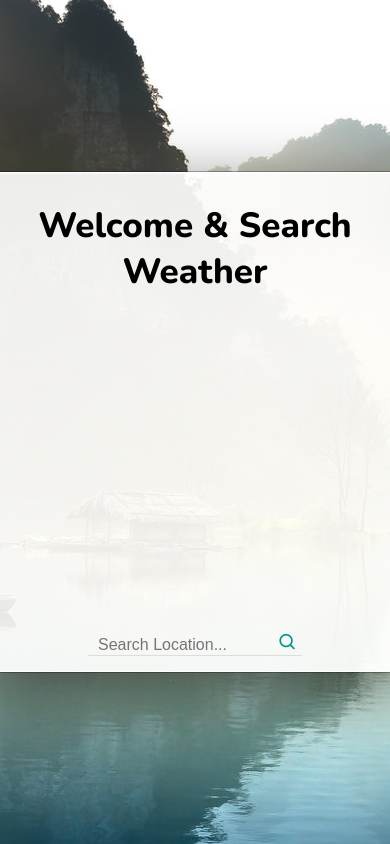
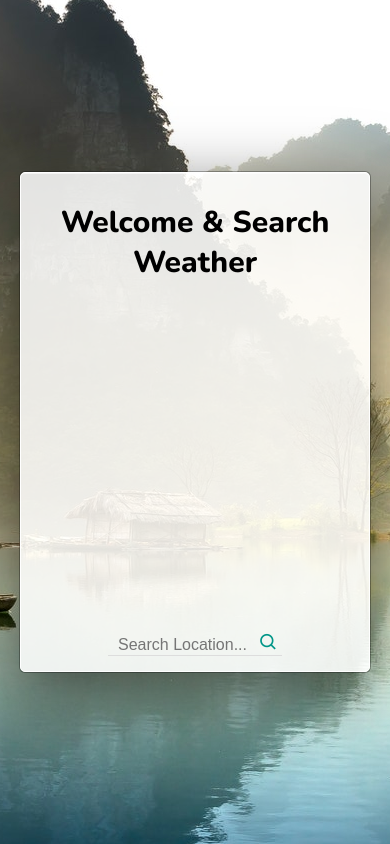
Before and after one commit to chiranjit2020/Weather-App, a plain HTML site: page index.html in a window 390 px wide. Drawn offline with nearby package versions, Linux system fonts and the light colour scheme.

Commit message:
Update style.css
Media query attached...

```diff
--- a/css/style.css
+++ b/css/style.css
@@ -25,6 +25,10 @@ body{
 	100%{background-image: url(../images/landscape5.jpg);}
 }*/
 
+section{
+	margin: 0 15px;
+}
+
 .container{
 	width: 60%;
 	min-width: 430px;
@@ -32,7 +36,7 @@ body{
 	position: relative;
 	border: 1px solid #fff;
 	border-radius: 5px;
-	background: rgba(255,255,255,.9);
+	background: rgba(255,255,255,.85);
 	text-align: center;
 	padding: 30px;
 	margin: 0 auto;
@@ -134,3 +138,20 @@ button:focus{
     padding: 0;
     margin: 0 0 10px 0;
 }
+
+
+@media only screen and (max-width: 500px) {
+	.container{
+		min-width: 400px;
+	}
+}
+
+@media only screen and (max-width: 450px) {
+	.container{
+		min-width: 350px;
+	}
+
+	.details .pre-text {
+		font-size: 30px;
+	}
+}
```
